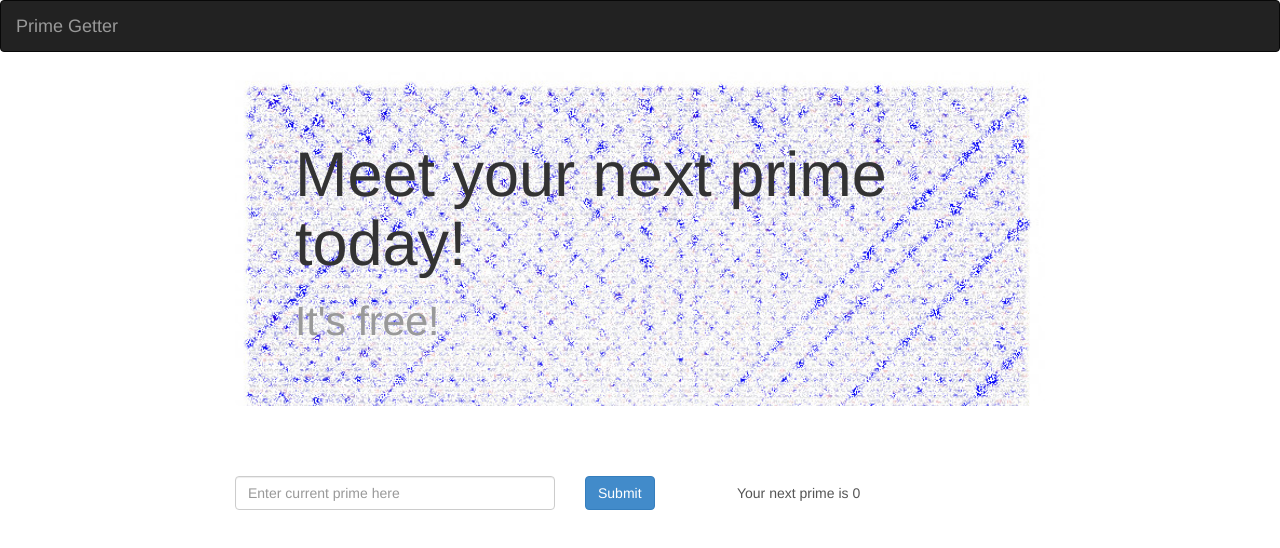
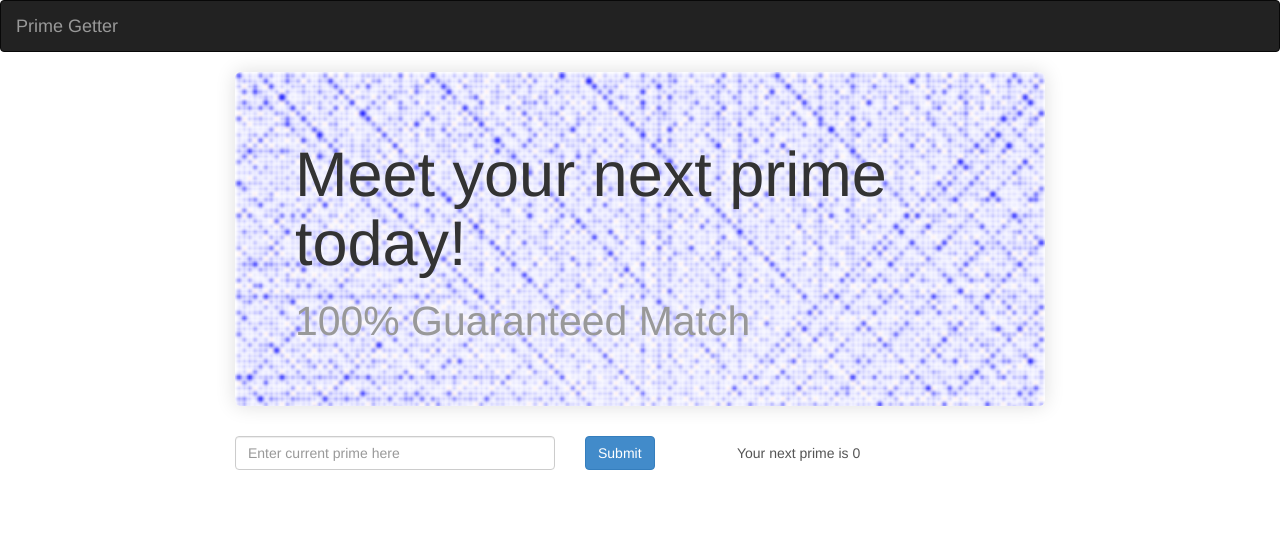
Before and after one commit to swook/literate-casestudies, a plain HTML site: page index.html in a window 1280 px wide. Drawn offline with Linux system fonts and the light colour scheme; no server answers.

Commit message:
webpage: Style adjustments, new jumbobox image

```diff
--- a/index.html
+++ b/index.html
@@ -9,12 +9,10 @@
         max-width: 60em;
       }
       div.jumbotron {
-        background-image:   url(img/Spirale_Ulam_150.jpg);
-        background-repeat:  no-repeat;
-        background-size:    100%;
-      }
-      div.row {
-        margin-top: 5em;
+        background:      no-repeat white url(img/Spirale_Ulam_150.png);
+        background-size: 100%;
+	box-shadow:      0 0 20px #DDD;
+	text-shadow:     0 0 20px white;
       }
       div.row form > div:nth-child(3) input[type=text] {
         background-color: white;
@@ -32,7 +30,7 @@
     </nav>
     <div class="container">
       <div class="jumbotron">
-        <h1>Meet your next prime today! <br><small>It's free!</small></h1>
+        <h1>Meet your next prime today! <br><small>100% Guaranteed Match</small></h1>
       </div>
       <div class="row">
         <form data-bind="submit: get">
```
Also changed, not shown: img/Spirale_Ulam_150.jpg (deleted), img/Spirale_Ulam_150.png (added).
